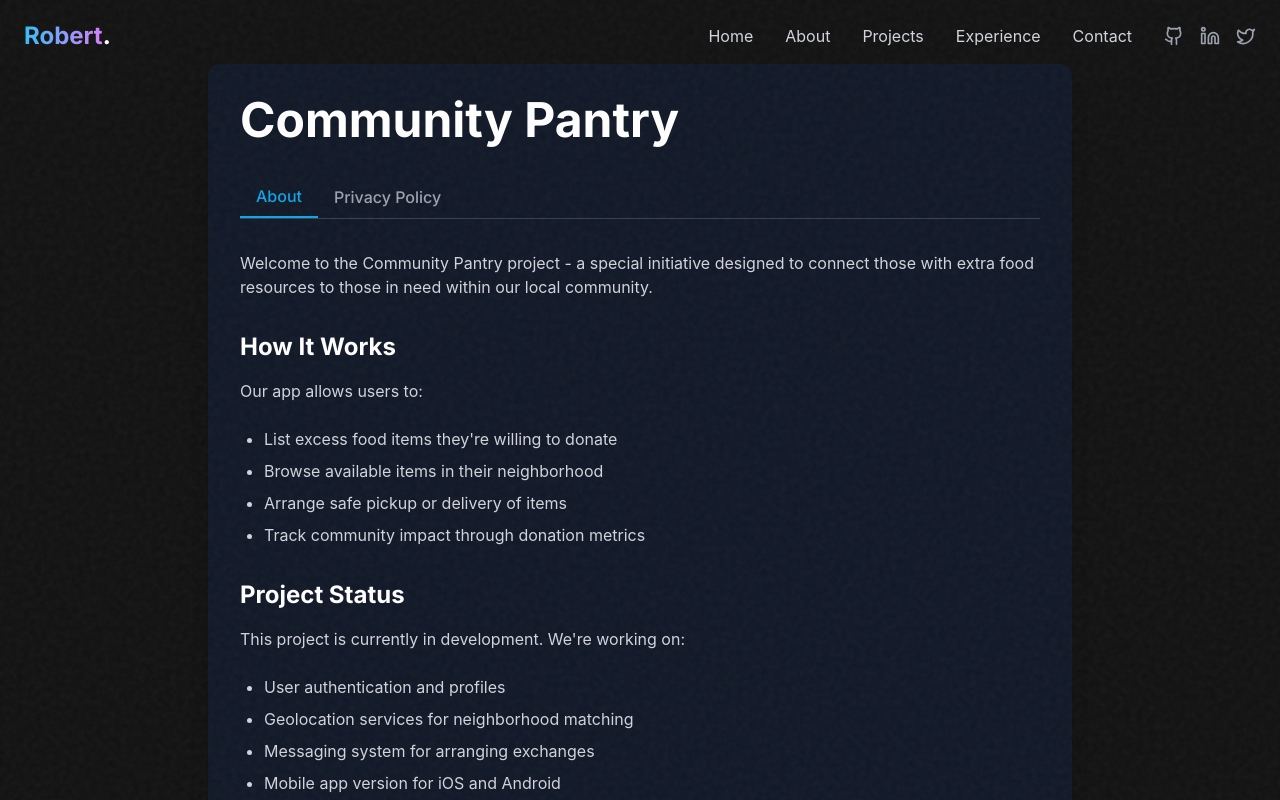
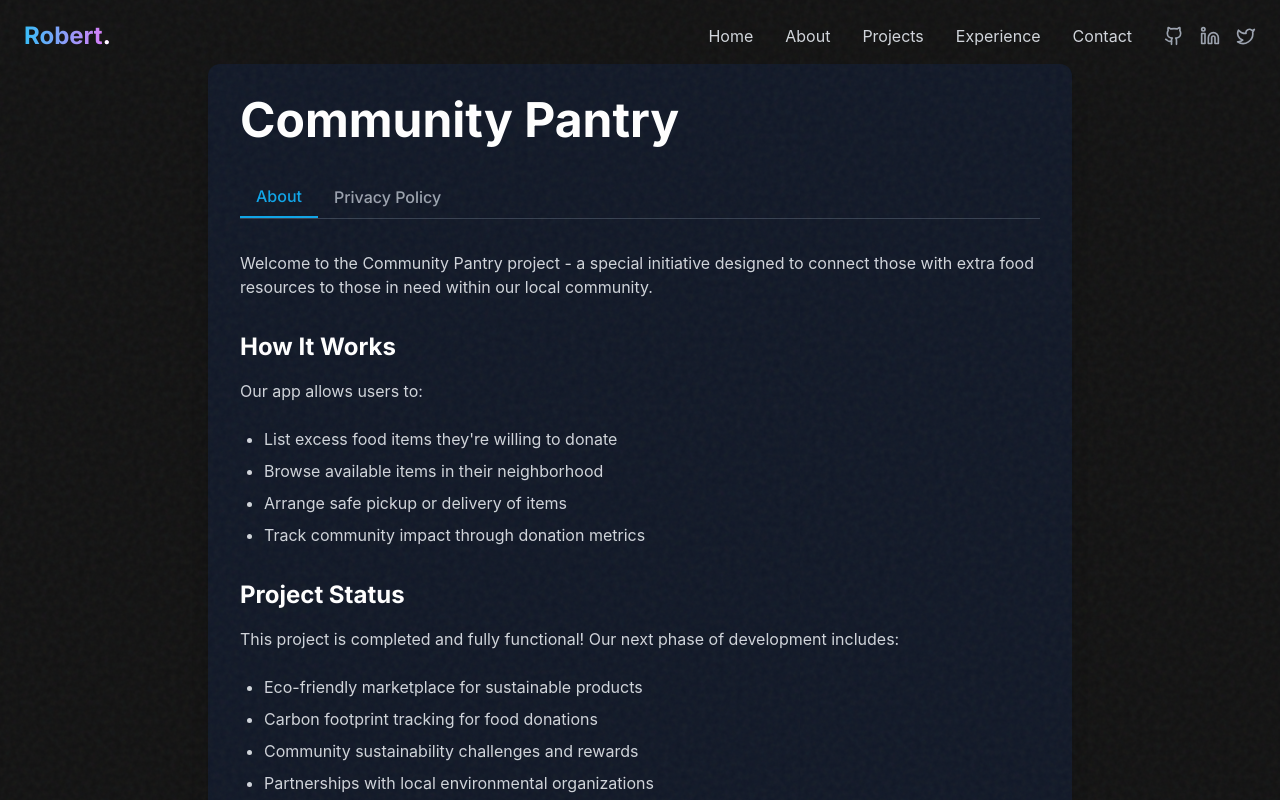
Before and after one commit to robertsbaer/portfolio, a React (Vite) app: page /community-pantry in a window 1280 px wide. Shown: the top 800 px of the page. Built offline with nearby package versions, Linux system fonts and the light colour scheme; a web font is replaced by a local one.

Commit message:
community pantry next steps added

```diff
--- a/src/components/CommunityPantry.tsx
+++ b/src/components/CommunityPantry.tsx
@@ -57,13 +57,13 @@ const CommunityPantry = () => {
 
               <h2 className="text-2xl font-bold mt-8 mb-4 text-white">Project Status</h2>
               <p className="text-gray-300 mb-6">
-                This project is currently in development. We're working on:
+                This project is completed and fully functional! Our next phase of development includes:
               </p>
               <ul className="list-disc pl-6 text-gray-300 mb-8">
-                <li className="mb-2">User authentication and profiles</li>
-                <li className="mb-2">Geolocation services for neighborhood matching</li>
-                <li className="mb-2">Messaging system for arranging exchanges</li>
-                <li className="mb-2">Mobile app version for iOS and Android</li>
+                <li className="mb-2">Eco-friendly marketplace for sustainable products</li>
+                <li className="mb-2">Carbon footprint tracking for food donations</li>
+                <li className="mb-2">Community sustainability challenges and rewards</li>
+                <li className="mb-2">Partnerships with local environmental organizations</li>
               </ul>
 
               <div className="bg-gray-800 p-6 rounded-lg mt-8">
```
Also changed, not shown: 10 other files (tests, documents, lock files or other folders).
